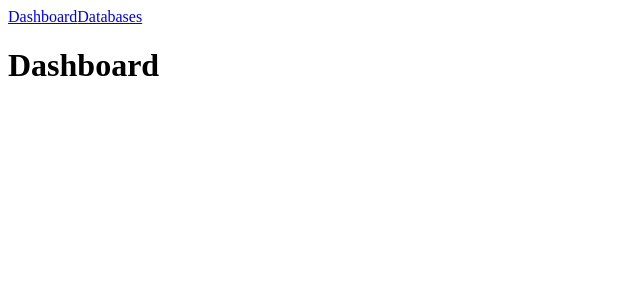
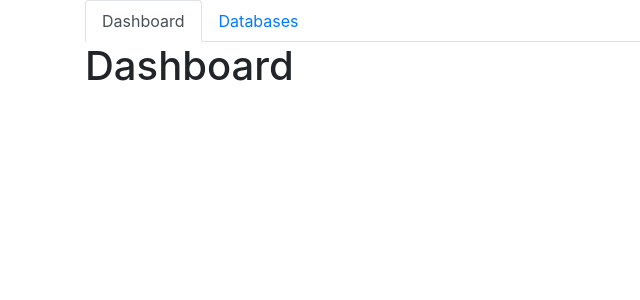
Before and after one commit to jameslai/freshpowder, a React app: page / in a window 1280 px wide. Shown: the top 300 px of the page, without its empty margins (0-640 px from the left). Built offline with nearby package versions, Linux system fonts and the light colour scheme.

Commit message:
Fetching records and redux working

```diff
--- a/index.html
+++ b/index.html
@@ -4,10 +4,18 @@
     <meta charset="UTF-8" />
     <meta name="viewport" content="width=device-width, initial-scale=1.0" />
     <meta http-equiv="X-UA-Compatible" content="ie=edge" />
+    <link
+      rel="stylesheet"
+      href="https://stackpath.bootstrapcdn.com/bootstrap/4.3.1/css/bootstrap.min.css"
+      integrity="sha384-ggOyR0iXCbMQv3Xipma34MD+dH/1fQ784/j6cY/iJTQUOhcWr7x9JvoRxT2MZw1T"
+      crossorigin="anonymous"
+    />
     <title>Snowflake UI 2.0</title>
   </head>
   <body>
-    <div id="app"></div>
+    <div class="container">
+      <div id="app"></div>
+    </div>
     <script src="dist/index.js"></script>
   </body>
 </html>
--- a/src/AppLayout/AppLayout.tsx
+++ b/src/AppLayout/AppLayout.tsx
@@ -31,11 +31,23 @@ export default function AppLayout() {
   );
 }
 
+const onDatabasesMouseEnter = () => {
+  import("../Databases/Databases");
+};
+
 const renderNav = () => {
   return (
-    <nav>
-      <NavLink to="/">Dashboard</NavLink>
-      <NavLink to="/databases">Databases</NavLink>
+    <nav className="nav nav-tabs">
+      <li className="nav-item">
+        <NavLink to="/" exact className="nav-link">
+          Dashboard
+        </NavLink>
+      </li>
+      <li className="nav-item" onMouseEnter={onDatabasesMouseEnter}>
+        <NavLink className="nav-link" to="/databases">
+          Databases
+        </NavLink>
+      </li>
     </nav>
   );
 };
--- a/src/Databases/Databases.tsx
+++ b/src/Databases/Databases.tsx
@@ -14,10 +14,14 @@ import { fetchDatabases } from "./databasesActions";
 
 export default function Databases() {
   const dispatch = useDispatch();
-  const databases = useSelector(state => state.databases);
-  console.log(databases);
+  const { isFetched, databases } = useSelector(state => {
+    return {
+      isFetched: state.databases.isFetched,
+      databases: state.databases.databases
+    };
+  });
   useEffect(() => {
-    dispatch(fetchDatabases());
+    if (!isFetched) dispatch(fetchDatabases());
   }, []);
 
   return (
@@ -52,7 +56,7 @@ const renderDatabases = databases => {
     const { title } = database;
     return (
       <div>
-        <h4>{title}</h4>
+        <h5>{title}</h5>
       </div>
     );
   });
--- a/src/Databases/databasesReducers.ts
+++ b/src/Databases/databasesReducers.ts
@@ -1,10 +1,16 @@
 import { RECEIVE_DATABASES } from "./databasesActions";
 
-export default function databasesReducer(state = [], action) {
+const initialState = {
+  isFetched: false,
+  databases: []
+};
+
+export default function databasesReducer(state = initialState, action) {
   switch (action.type) {
     case RECEIVE_DATABASES:
       return {
         ...state,
+        isFetched: true,
         databases: action.payload.databases
       };
     default:
--- a/src/index.tsx
+++ b/src/index.tsx
@@ -2,7 +2,7 @@
 import React from "react";
 import ReactDOM from "react-dom";
 import { Provider } from "react-redux";
-import { createStore, applyMiddleware } from "redux";
+import { createStore, applyMiddleware, compose } from "redux";
 import thunk from "redux-thunk";
 import AppLayout from "./AppLayout/AppLayout";
 
@@ -10,7 +10,12 @@ import AppLayout from "./AppLayout/AppLayout";
 import { rootReducer } from "./reducers";
 
 // Let's get this party started
-const store = createStore(rootReducer, applyMiddleware(thunk));
+const composeEnhancers =
+  (window as any).__REDUX_DEVTOOLS_EXTENSION__ || compose;
+const store = createStore(
+  rootReducer,
+  composeEnhancers(applyMiddleware(thunk))
+);
 
 /**
  * Entrypoint for our application. Is the only part which should be aware of
--- a/src/reducers.ts
+++ b/src/reducers.ts
@@ -1,7 +1,7 @@
-const initialState = {
-  databases: []
-};
+import { combineReducers } from "redux";
 
-export function rootReducer(state = initialState, action) {
-  return state;
-}
+import databases from "./Databases/databasesReducers";
+
+export const rootReducer = combineReducers({
+  databases
+});
```
Also changed, not shown: 1 other file (tests, documents, lock files or other folders).
